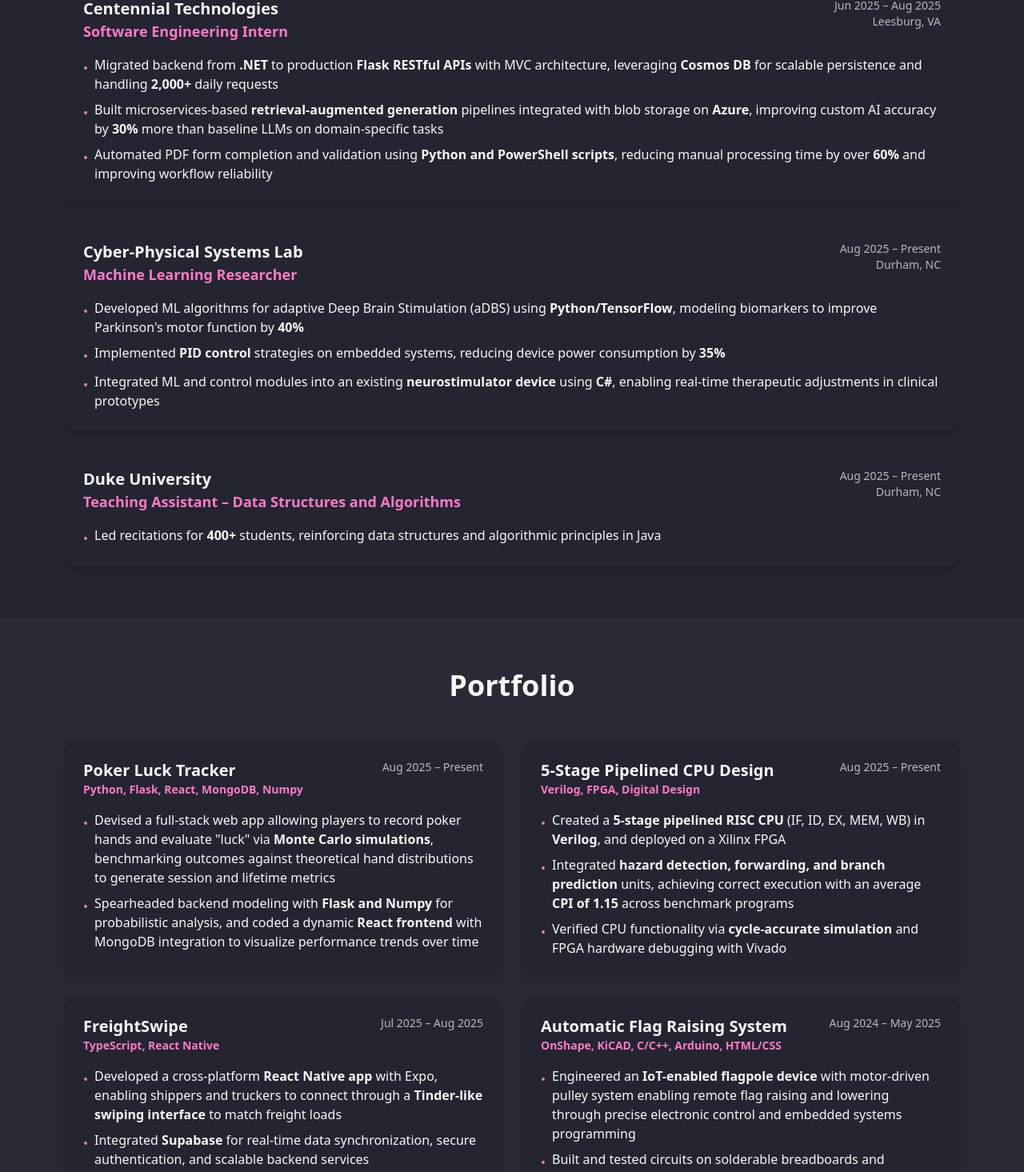
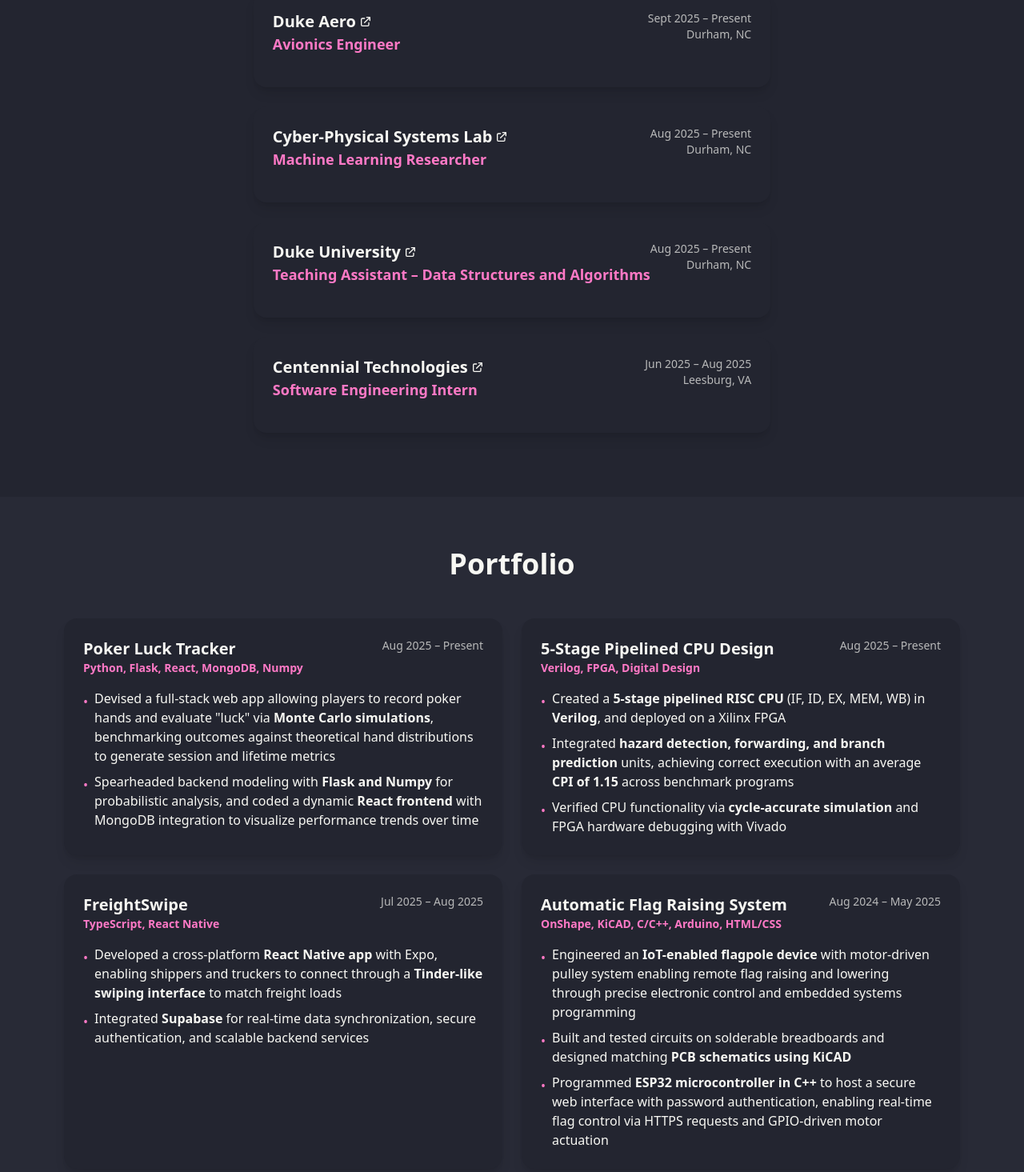
Before and after one commit to PraneethMuvva/personal-portfolio, a React (Vite) app: page / in a window 1280 px wide. Shown: the part 1779-3244 px from the top of the page at 80% size. Built offline with nearby package versions, Linux system fonts and the light colour scheme.

Commit message:
refactor: use reusable components for repeated content sections

```diff
--- a/src/sections/ExperienceSection.tsx
+++ b/src/sections/ExperienceSection.tsx
@@ -1,113 +1,102 @@
-const ExperienceSection = () => (
-  <div className="max-w-6xl mx-auto px-4">
-    <h2 className="text-4xl font-bold text-center mb-12">Experience</h2>
-    <div className="space-y-6">
+type ExperienceCardProps = {
+  company: string;
+  role: string;
+  duration: string;
+  location: string;
+  link?: string;
+};
 
-      {/* Centennial Technologies */}
+const ExperienceCard = ({ company, role, duration, location, link }: ExperienceCardProps) => (
   <div className="card bg-base-200 shadow-lg p-6 hover:-translate-y-1 hover:shadow-xl transition-all duration-200">
     <div className="flex flex-col sm:flex-row sm:justify-between sm:items-start mb-4">
       <div>
         <h3 className="text-xl font-bold">
+          {link ? (
             <a
-                href="https://www.centennialtechnologies.com/"
+              href={link}
               target="_blank"
               rel="noopener noreferrer"
-                className="text-base-content hover:text-primary transition-colors duration-200"
+              className="text-base-content hover:text-primary transition-colors duration-200 inline-flex items-center gap-1"
             >
-                Centennial Technologies
+              {company}
+              <svg
+                className="w-4 h-4"
+                fill="none"
+                stroke="currentColor"
+                viewBox="0 0 24 24"
+              >
+                <path
+                  strokeLinecap="round"
+                  strokeLinejoin="round"
+                  strokeWidth={2}
+                  d="M10 6H6a2 2 0 00-2 2v10a2 2 0 002 2h10a2 2 0 002-2v-4M14 4h6m0 0v6m0-6L10 14"
+                />
+              </svg>
             </a>
+          ) : (
+            <span className="text-base-content">{company}</span>
+          )}
         </h3>
-            <h4 className="text-lg font-semibold text-primary">Software Engineering Intern</h4>
+        <h4 className="text-lg font-semibold text-primary">{role}</h4>
       </div>
       <div className="text-sm text-base-content/70 mt-2 sm:mt-0 sm:text-right">
-            <div>Jun 2025 – Aug 2025</div>
-            <div>Leesburg, VA</div>
+        <div>{duration}</div>
+        <div>{location}</div>
       </div>
-        </div>
-        <ul className="space-y-2 text-base text-base-content">
-          <li className="flex items-start">
-            <span className="text-primary mr-2 mt-1">•</span>
-            <span>Migrated backend from <strong>.NET</strong> to production <strong>Flask RESTful APIs</strong> with MVC architecture, leveraging <strong>Cosmos DB</strong> for scalable persistence and handling <strong>2,000+</strong> daily requests</span>
-          </li>
-          <li className="flex items-start">
-            <span className="text-primary mr-2 mt-1">•</span>
-            <span>Built microservices-based <strong>retrieval-augmented generation</strong> pipelines integrated with blob storage on <strong>Azure</strong>, improving custom AI accuracy by <strong>30%</strong> more than baseline LLMs on domain-specific tasks</span>
-          </li>
-          <li className="flex items-start">
-            <span className="text-primary mr-2 mt-1">•</span>
-            <span>Automated PDF form completion and validation using <strong>Python and PowerShell scripts</strong>, reducing manual processing time by over <strong>60%</strong> and improving workflow reliability</span>
-          </li>
-        </ul>
-      </div>
-
-      {/* Cyber-Physical Systems Lab */}
-      <div className="card bg-base-200 shadow-lg p-6 hover:-translate-y-1 hover:shadow-xl transition-all duration-200">
-        <div className="flex flex-col sm:flex-row sm:justify-between sm:items-start mb-4">
-          <div>
-            <h3 className="text-xl font-bold">
-              <a
-                href="https://cpsl.pratt.duke.edu/"
-                target="_blank"
-                rel="noopener noreferrer"
-                className="text-base-content hover:text-primary transition-colors duration-200"
-              >
-                Cyber-Physical Systems Lab
-              </a>
-            </h3>
-            <h4 className="text-lg font-semibold text-primary">Machine Learning Researcher</h4>
-          </div>
-          <div className="text-sm text-base-content/70 mt-2 sm:mt-0 sm:text-right">
-            <div>Aug 2025 – Present</div>
-            <div>Durham, NC</div>
-          </div>
-        </div>
-        <ul className="space-y-2 text-base text-base-content">
-          <li className="flex items-start">
-            <span className="text-primary mr-2 mt-1">•</span>
-            <span>Developed ML algorithms for adaptive Deep Brain Stimulation (aDBS) using <strong>Python/TensorFlow</strong>, modeling biomarkers to improve Parkinson's motor function by <strong>40%</strong></span>
-          </li>
-          <li className="flex items-start">
-            <span className="text-primary mr-2 mt-1">•</span>
-            <span>Implemented <strong>PID control</strong> strategies on embedded systems, reducing device power consumption by <strong>35%</strong></span>
-          </li>
-          <li className="flex items-start">
-            <span className="text-primary mr-2 mt-1">•</span>
-            <span>Integrated ML and control modules into an existing <strong>neurostimulator device</strong> using <strong>C#</strong>, enabling real-time therapeutic adjustments in clinical prototypes</span>
-          </li>
-        </ul>
-      </div>
-
-      {/* Duke University TA */}
-      <div className="card bg-base-200 shadow-lg p-6 hover:-translate-y-1 hover:shadow-xl transition-all duration-200">
-        <div className="flex flex-col sm:flex-row sm:justify-between sm:items-start mb-4">
-          <div>
-            <h3 className="text-xl font-bold">
-              <a
-                href="https://cs.duke.edu/"
-                target="_blank"
-                rel="noopener noreferrer"
-                className="text-base-content hover:text-primary transition-colors duration-200"
-              >
-                Duke University
-              </a>
-            </h3>
-            <h4 className="text-lg font-semibold text-primary">Teaching Assistant – Data Structures and Algorithms</h4>
-          </div>
-          <div className="text-sm text-base-content/70 mt-2 sm:mt-0 sm:text-right">
-            <div>Aug 2025 – Present</div>
-            <div>Durham, NC</div>
-          </div>
-        </div>
-        <ul className="space-y-2 text-base text-base-content">
-          <li className="flex items-start">
-            <span className="text-primary mr-2 mt-1">•</span>
-            <span>Led recitations for <strong>400+</strong> students, reinforcing data structures and algorithmic principles in Java</span>
-          </li>
-        </ul>
-      </div>
-
     </div>
   </div>
 );
 
+const ExperienceSection = () => {
+  const experiences = [
+    {
+      company: "Duke Aero",
+      role: "Avionics Engineer",
+      duration: "Sept 2025 – Present",
+      location: "Durham, NC",
+      link: "https://dukerocketry.com/"
+     },
+    {
+      company: "Cyber-Physical Systems Lab",
+      role: "Machine Learning Researcher",
+      duration: "Aug 2025 – Present",
+      location: "Durham, NC",
+      link: "https://cpsl.pratt.duke.edu/"
+
+    },
+    {
+      company: "Duke University",
+      role: "Teaching Assistant – Data Structures and Algorithms",
+      duration: "Aug 2025 – Present",
+      location: "Durham, NC",
+      link: "https://cs.duke.edu/"
+    },
+    {
+      company: "Centennial Technologies",
+      role: "Software Engineering Intern",
+      duration: "Jun 2025 – Aug 2025",
+      location: "Leesburg, VA",
+      link: "https://www.centennialtechnologies.com/"
+    }
+  ];
+
+  return (
+    <div className="max-w-6xl mx-auto px-4">
+      <h2 className="text-4xl font-bold text-center mb-12">Experience</h2>
+      <div className="space-y-6">
+        {experiences.map((exp, index) => (
+          <ExperienceCard
+            key={index}
+            company={exp.company}
+            role={exp.role}
+            duration={exp.duration}
+            location={exp.location}
+            link={exp.link}
+          />
+        ))}
+      </div>
+    </div>
+  );
+};
+
 export default ExperienceSection;
--- a/src/sections/PortfolioSection.tsx
+++ b/src/sections/PortfolioSection.tsx
@@ -1,156 +1,108 @@
-const PortfolioSection = () => (
-  <div className="max-w-6xl mx-auto px-4">
-    <h2 className="text-4xl font-bold text-center mb-12">Portfolio</h2>
-    <div className="grid grid-cols-1 lg:grid-cols-2 gap-6">
+type ProjectCardProps = {
+  title: string;
+  technologies: string;
+  duration: string;
+  achievements: string[];
+};
 
-      {/* Poker Luck Tracker */}
-      <div className="card bg-base-200 shadow-lg p-6 hover:-translate-y-1 hover:shadow-xl transition-all duration-200">
-        <div className="flex flex-col sm:flex-row sm:justify-between sm:items-start mb-4">
-          <div>
-            <h3 className="text-xl font-bold text-base-content">Poker Luck Tracker</h3>
-            <div className="text-sm text-primary font-semibold">Python, Flask, React, MongoDB, Numpy</div>
-          </div>
-          <div className="text-sm text-base-content/70 mt-2 sm:mt-0">
-            Aug 2025 – Present
-          </div>
-        </div>
-        <ul className="space-y-2 text-base text-base-content">
-          <li className="flex items-start">
-            <span className="text-primary mr-2 mt-1">•</span>
-            <span>Devised a full-stack web app allowing players to record poker hands and evaluate "luck" via <strong>Monte Carlo simulations</strong>, benchmarking outcomes against theoretical hand distributions to generate session and lifetime metrics</span>
-          </li>
-          <li className="flex items-start">
-            <span className="text-primary mr-2 mt-1">•</span>
-            <span>Spearheaded backend modeling with <strong>Flask and Numpy</strong> for probabilistic analysis, and coded a dynamic <strong>React frontend</strong> with MongoDB integration to visualize performance trends over time</span>
-          </li>
-        </ul>
+const ProjectCard = ({ title, technologies, duration, achievements }: ProjectCardProps) => (
+  <div className="card bg-base-200 shadow-lg p-6 hover:-translate-y-1 hover:shadow-xl transition-all duration-200">
+    <div className="flex flex-col sm:flex-row sm:justify-between sm:items-start mb-4">
+      <div>
+        <h3 className="text-xl font-bold text-base-content">{title}</h3>
+        <div className="text-sm text-primary font-semibold">{technologies}</div>
       </div>
-
-      {/* 5-Stage Pipelined CPU Design */}
-      <div className="card bg-base-200 shadow-lg p-6 hover:-translate-y-1 hover:shadow-xl transition-all duration-200">
-        <div className="flex flex-col sm:flex-row sm:justify-between sm:items-start mb-4">
-          <div>
-            <h3 className="text-xl font-bold text-base-content">5-Stage Pipelined CPU Design</h3>
-            <div className="text-sm text-primary font-semibold">Verilog, FPGA, Digital Design</div>
-          </div>
-          <div className="text-sm text-base-content/70 mt-2 sm:mt-0">
-            Aug 2025 – Present
-          </div>
-        </div>
-        <ul className="space-y-2 text-base text-base-content">
-          <li className="flex items-start">
-            <span className="text-primary mr-2 mt-1">•</span>
-            <span>Created a <strong>5-stage pipelined RISC CPU</strong> (IF, ID, EX, MEM, WB) in <strong>Verilog</strong>, and deployed on a Xilinx FPGA</span>
-          </li>
-          <li className="flex items-start">
-            <span className="text-primary mr-2 mt-1">•</span>
-            <span>Integrated <strong>hazard detection, forwarding, and branch prediction</strong> units, achieving correct execution with an average <strong>CPI of 1.15</strong> across benchmark programs</span>
-          </li>
-          <li className="flex items-start">
-            <span className="text-primary mr-2 mt-1">•</span>
-            <span>Verified CPU functionality via <strong>cycle-accurate simulation</strong> and FPGA hardware debugging with Vivado</span>
-          </li>
-        </ul>
+      <div className="text-sm text-base-content/70 mt-2 sm:mt-0">
+        {duration}
       </div>
-
-      {/* FreightSwipe */}
-      <div className="card bg-base-200 shadow-lg p-6 hover:-translate-y-1 hover:shadow-xl transition-all duration-200">
-        <div className="flex flex-col sm:flex-row sm:justify-between sm:items-start mb-4">
-          <div>
-            <h3 className="text-xl font-bold text-base-content">FreightSwipe</h3>
-            <div className="text-sm text-primary font-semibold">TypeScript, React Native</div>
-          </div>
-          <div className="text-sm text-base-content/70 mt-2 sm:mt-0">
-            Jul 2025 – Aug 2025
-          </div>
-        </div>
-        <ul className="space-y-2 text-base text-base-content">
-          <li className="flex items-start">
-            <span className="text-primary mr-2 mt-1">•</span>
-            <span>Developed a cross-platform <strong>React Native app</strong> with Expo, enabling shippers and truckers to connect through a <strong>Tinder-like swiping interface</strong> to match freight loads</span>
-          </li>
-          <li className="flex items-start">
-            <span className="text-primary mr-2 mt-1">•</span>
-            <span>Integrated <strong>Supabase</strong> for real-time data synchronization, secure authentication, and scalable backend services</span>
-          </li>
-        </ul>
-      </div>
-
-      {/* Automatic Flag Raising System */}
-      <div className="card bg-base-200 shadow-lg p-6 hover:-translate-y-1 hover:shadow-xl transition-all duration-200">
-        <div className="flex flex-col sm:flex-row sm:justify-between sm:items-start mb-4">
-          <div>
-            <h3 className="text-xl font-bold text-base-content">Automatic Flag Raising System</h3>
-            <div className="text-sm text-primary font-semibold">OnShape, KiCAD, C/C++, Arduino, HTML/CSS</div>
-          </div>
-          <div className="text-sm text-base-content/70 mt-2 sm:mt-0">
-            Aug 2024 – May 2025
-          </div>
-        </div>
-        <ul className="space-y-2 text-base text-base-content">
-          <li className="flex items-start">
-            <span className="text-primary mr-2 mt-1">•</span>
-            <span>Engineered an <strong>IoT-enabled flagpole device</strong> with motor-driven pulley system enabling remote flag raising and lowering through precise electronic control and embedded systems programming</span>
-          </li>
-          <li className="flex items-start">
-            <span className="text-primary mr-2 mt-1">•</span>
-            <span>Built and tested circuits on solderable breadboards and designed matching <strong>PCB schematics using KiCAD</strong></span>
-          </li>
-          <li className="flex items-start">
-            <span className="text-primary mr-2 mt-1">•</span>
-            <span>Programmed <strong>ESP32 microcontroller in C++</strong> to host a secure web interface with password authentication, enabling real-time flag control via HTTPS requests and GPIO-driven motor actuation</span>
-          </li>
-        </ul>
-      </div>
-
-      {/* ML Venom Protein Screening */}
-      <div className="card bg-base-200 shadow-lg p-6 hover:-translate-y-1 hover:shadow-xl transition-all duration-200">
-        <div className="flex flex-col sm:flex-row sm:justify-between sm:items-start mb-4">
-          <div>
-            <h3 className="text-xl font-bold text-base-content">ML Venom Protein Screening Tool</h3>
-            <div className="text-sm text-primary font-semibold">Python, TensorFlow</div>
-          </div>
-          <div className="text-sm text-base-content/70 mt-2 sm:mt-0">
-            Aug 2022 – May 2023
-          </div>
-        </div>
-        <ul className="space-y-2 text-base text-base-content">
-          <li className="flex items-start">
-            <span className="text-primary mr-2 mt-1">•</span>
-            <span>Designed and tuned an <strong>artificial neural network</strong> capable of screening de novo amino acid sequences of animal venom proteins, achieving <strong>96% prediction accuracy</strong> for molecular function</span>
-          </li>
-          <li className="flex items-start">
-            <span className="text-primary mr-2 mt-1">•</span>
-            <span>Presented tool to industry experts and published a report on <strong>SSRN</strong> gaining 250+ views and 50+ downloads</span>
-          </li>
-          <li className="flex items-start">
-            <span className="text-primary mr-2 mt-1">•</span>
-            <span><strong>Awarded finalist at 2023 International Science and Engineering Fair</strong> in Computational Biology and Bioinformatics</span>
-          </li>
-        </ul>
-      </div>
-
-      {/* Driver Drowsiness Detection */}
-      <div className="card bg-base-200 shadow-lg p-6 hover:-translate-y-1 hover:shadow-xl transition-all duration-200">
-        <div className="flex flex-col sm:flex-row sm:justify-between sm:items-start mb-4">
-          <div>
-            <h3 className="text-xl font-bold text-base-content">Deep Learning Driver Drowsiness Detection</h3>
-            <div className="text-sm text-primary font-semibold">Python, PyTorch, Flask, HTML/CSS</div>
-          </div>
-          <div className="text-sm text-base-content/70 mt-2 sm:mt-0">
-            Jun 2022 – Jul 2022
-          </div>
-        </div>
-        <ul className="space-y-2 text-base text-base-content">
-          <li className="flex items-start">
-            <span className="text-primary mr-2 mt-1">•</span>
-            <span>Collaborated with a team of six to construct a <strong>computer vision machine learning tool</strong> which categorizes drowsiness of people with <strong>94% accuracy</strong>, and deployed the model onto a Flask web app</span>
-          </li>
-        </ul>
-      </div>
-
     </div>
+    <ul className="space-y-2 text-base text-base-content">
+      {achievements.map((achievement, index) => (
+        <li key={index} className="flex items-start">
+          <span className="text-primary mr-2 mt-1">•</span>
+          <span dangerouslySetInnerHTML={{ __html: achievement }} />
+        </li>
+      ))}
+    </ul>
   </div>
 );
 
+const PortfolioSection = () => {
+  const projects = [
+    {
+      title: "Poker Luck Tracker",
+      technologies: "Python, Flask, React, MongoDB, Numpy",
+      duration: "Aug 2025 – Present",
+      achievements: [
+        "Devised a full-stack web app allowing players to record poker hands and evaluate \"luck\" via <strong>Monte Carlo simulations</strong>, benchmarking outcomes against theoretical hand distributions to generate session and lifetime metrics",
+        "Spearheaded backend modeling with <strong>Flask and Numpy</strong> for probabilistic analysis, and coded a dynamic <strong>React frontend</strong> with MongoDB integration to visualize performance trends over time"
+      ]
+    },
+    {
+      title: "5-Stage Pipelined CPU Design",
+      technologies: "Verilog, FPGA, Digital Design",
+      duration: "Aug 2025 – Present",
+      achievements: [
+        "Created a <strong>5-stage pipelined RISC CPU</strong> (IF, ID, EX, MEM, WB) in <strong>Verilog</strong>, and deployed on a Xilinx FPGA",
+        "Integrated <strong>hazard detection, forwarding, and branch prediction</strong> units, achieving correct execution with an average <strong>CPI of 1.15</strong> across benchmark programs",
+        "Verified CPU functionality via <strong>cycle-accurate simulation</strong> and FPGA hardware debugging with Vivado"
+      ]
+    },
+    {
+      title: "FreightSwipe",
+      technologies: "TypeScript, React Native",
+      duration: "Jul 2025 – Aug 2025",
+      achievements: [
+        "Developed a cross-platform <strong>React Native app</strong> with Expo, enabling shippers and truckers to connect through a <strong>Tinder-like swiping interface</strong> to match freight loads",
+        "Integrated <strong>Supabase</strong> for real-time data synchronization, secure authentication, and scalable backend services"
+      ]
+    },
+    {
+      title: "Automatic Flag Raising System",
+      technologies: "OnShape, KiCAD, C/C++, Arduino, HTML/CSS",
+      duration: "Aug 2024 – May 2025",
+      achievements: [
+        "Engineered an <strong>IoT-enabled flagpole device</strong> with motor-driven pulley system enabling remote flag raising and lowering through precise electronic control and embedded systems programming",
+        "Built and tested circuits on solderable breadboards and designed matching <strong>PCB schematics using KiCAD</strong>",
+        "Programmed <strong>ESP32 microcontroller in C++</strong> to host a secure web interface with password authentication, enabling real-time flag control via HTTPS requests and GPIO-driven motor actuation"
+      ]
+    },
+    {
+      title: "ML Venom Protein Screening Tool",
+      technologies: "Python, TensorFlow",
+      duration: "Aug 2022 – May 2023",
+      achievements: [
+        "Designed and tuned an <strong>artificial neural network</strong> capable of screening de novo amino acid sequences of animal venom proteins, achieving <strong>96% prediction accuracy</strong> for molecular function",
+        "Presented tool to industry experts and published a report on <strong>SSRN</strong> gaining 250+ views and 50+ downloads",
+        "<strong>Awarded finalist at 2023 International Science and Engineering Fair</strong> in Computational Biology and Bioinformatics"
+      ]
+    },
+    {
+      title: "Deep Learning Driver Drowsiness Detection",
+      technologies: "Python, PyTorch, Flask, HTML/CSS",
+      duration: "Jun 2022 – Jul 2022",
+      achievements: [
+        "Collaborated with a team of six to construct a <strong>computer vision machine learning tool</strong> which categorizes drowsiness of people with <strong>94% accuracy</strong>, and deployed the model onto a Flask web app"
+      ]
+    }
+  ];
+
+  return (
+    <div className="max-w-6xl mx-auto px-4">
+      <h2 className="text-4xl font-bold text-center mb-12">Portfolio</h2>
+      <div className="grid grid-cols-1 lg:grid-cols-2 gap-6">
+        {projects.map((project, index) => (
+          <ProjectCard
+            key={index}
+            title={project.title}
+            technologies={project.technologies}
+            duration={project.duration}
+            achievements={project.achievements}
+          />
+        ))}
+      </div>
+    </div>
+  );
+};
+
 export default PortfolioSection;
```
Lines whose indentation alone changed are shown as unchanged.
